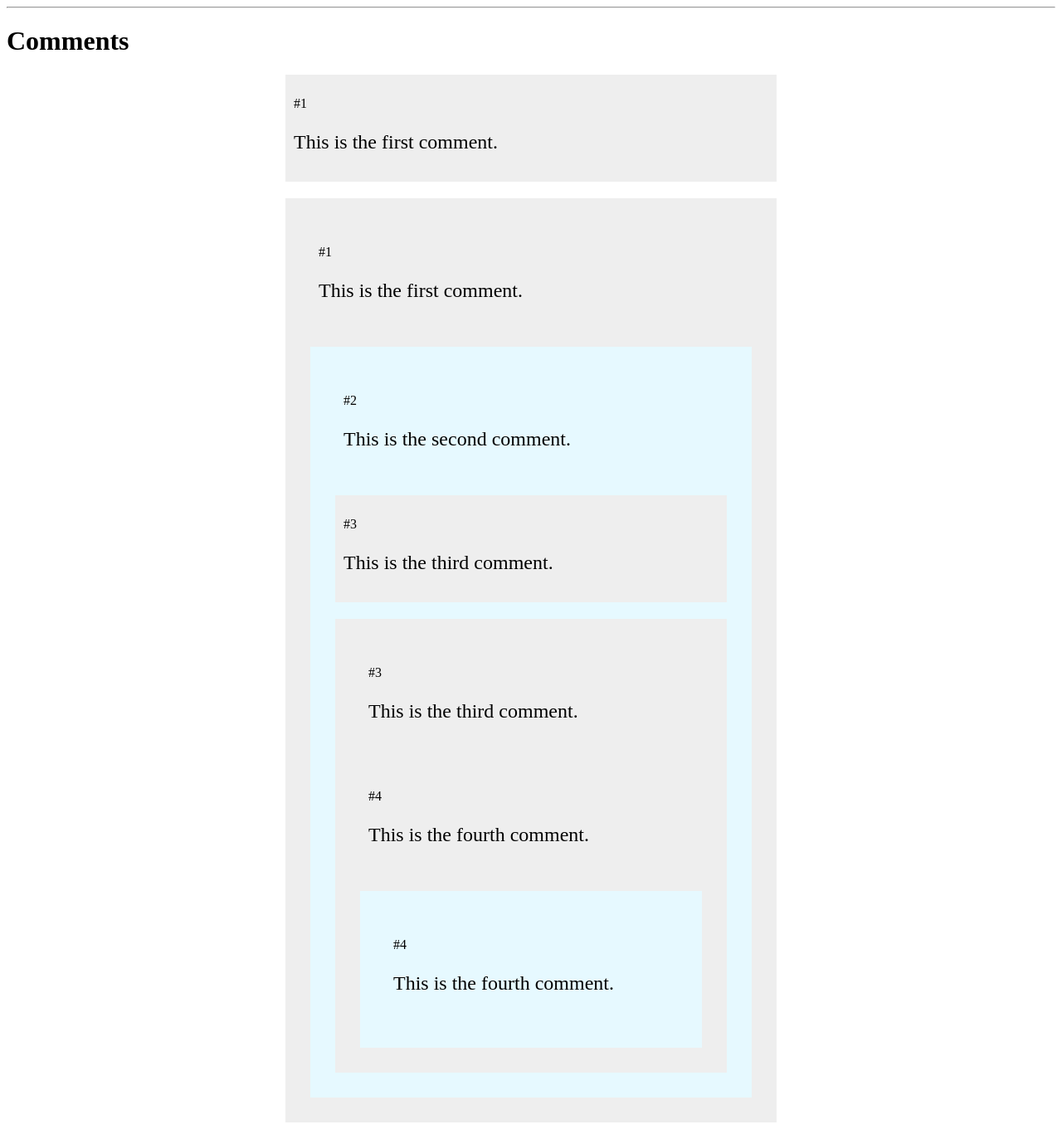
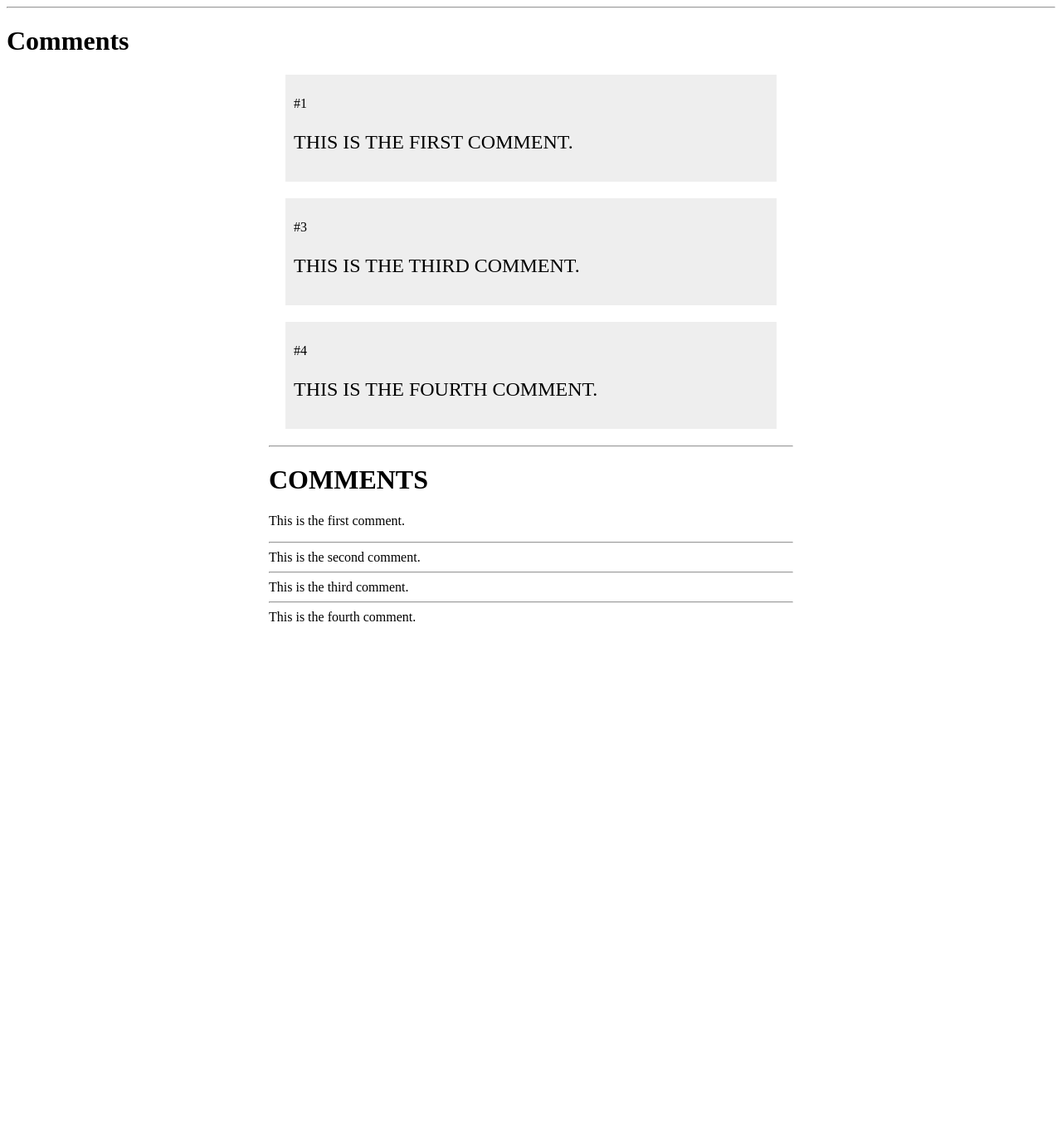
Before and after one commit to mohammadakashahammed/FlaskApplication, a Flask app: page /comments in a window 1280 px wide. Shown: the part 63-1436 px from the top of the page at 83% size. After the commit the page ends 812 px from the top, so only its background shows below. Run offline with Flask 3, Linux system fonts and the light colour scheme.

Commit message:
Using Filters

```diff
--- a/templates/comments.html
+++ b/templates/comments.html
@@ -9,22 +9,14 @@
                             background-color: #EEE;
                             margin: 20px">
                     <p>#{{ loop.index }}</p>
-                    <p style="font-size: 24px">{{ comment }}</p>
+                    <p style="font-size: 24px">{{ comment | upper }}</p>
                 </div>
             {% endif %}
-            <div style="padding: 10px;
-                        background-color: {{ loop.cycle('#EEE', '#e6f9ff') }};
-                        margin: 20px">
-            {% if loop.index % 2 == 0 %}
-                {% set bg_color = '#e6f9ff' %}
-            {% else %}
-                {% set bg_color = '#eee' %}
-            {% endif %}
-
-        <div style="padding: 10px; background-color:{{ bg_color }}; margin: 20px">
-            <p>#{{ loop.index }}</p>
-            <p style="font-size: 24px">{{ comment }}</p>
+        {% endfor %}
+        <hr>
+        <div>
+            {{ "<h1>COMMENTS</h1>" | safe }}
+            <p>{{ comments | join(" <hr> ") | safe }}</p>
         </div>
-        {% endfor %}
     </div>
 {% endblock %}
```
